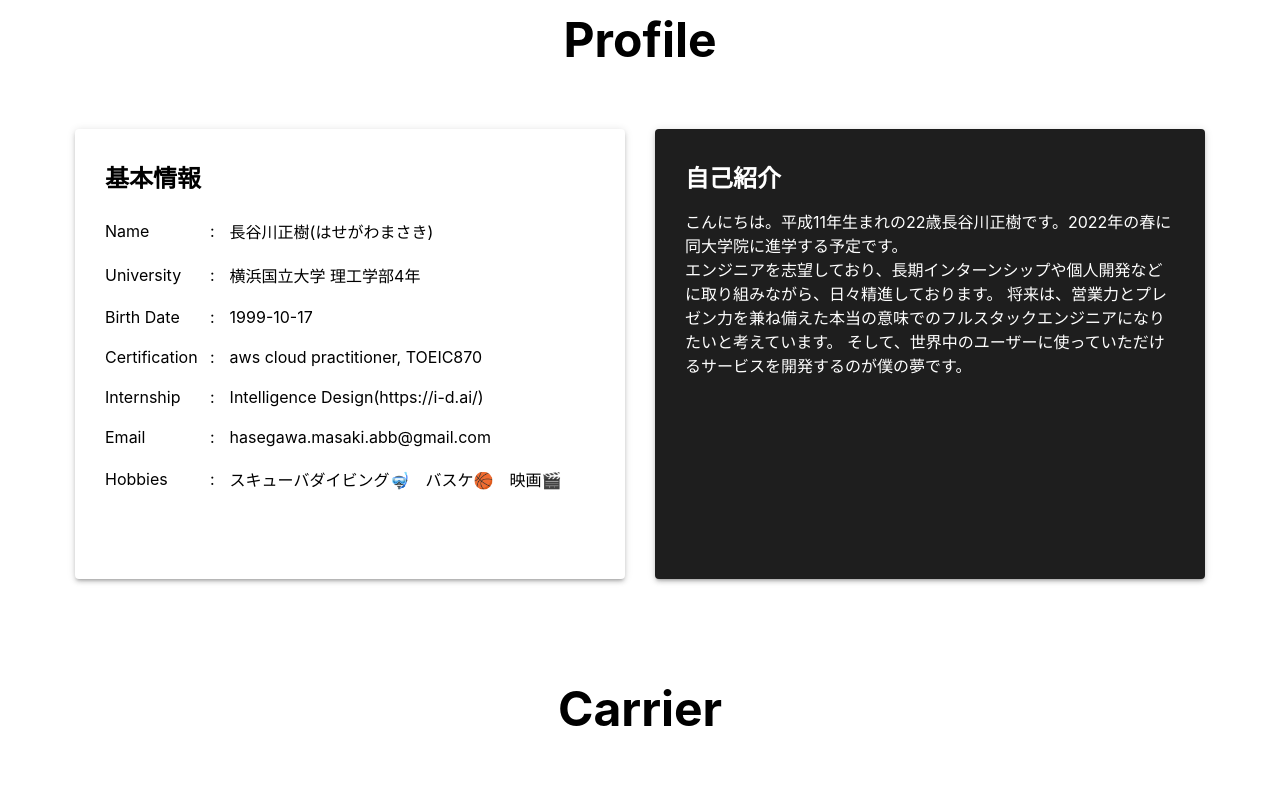
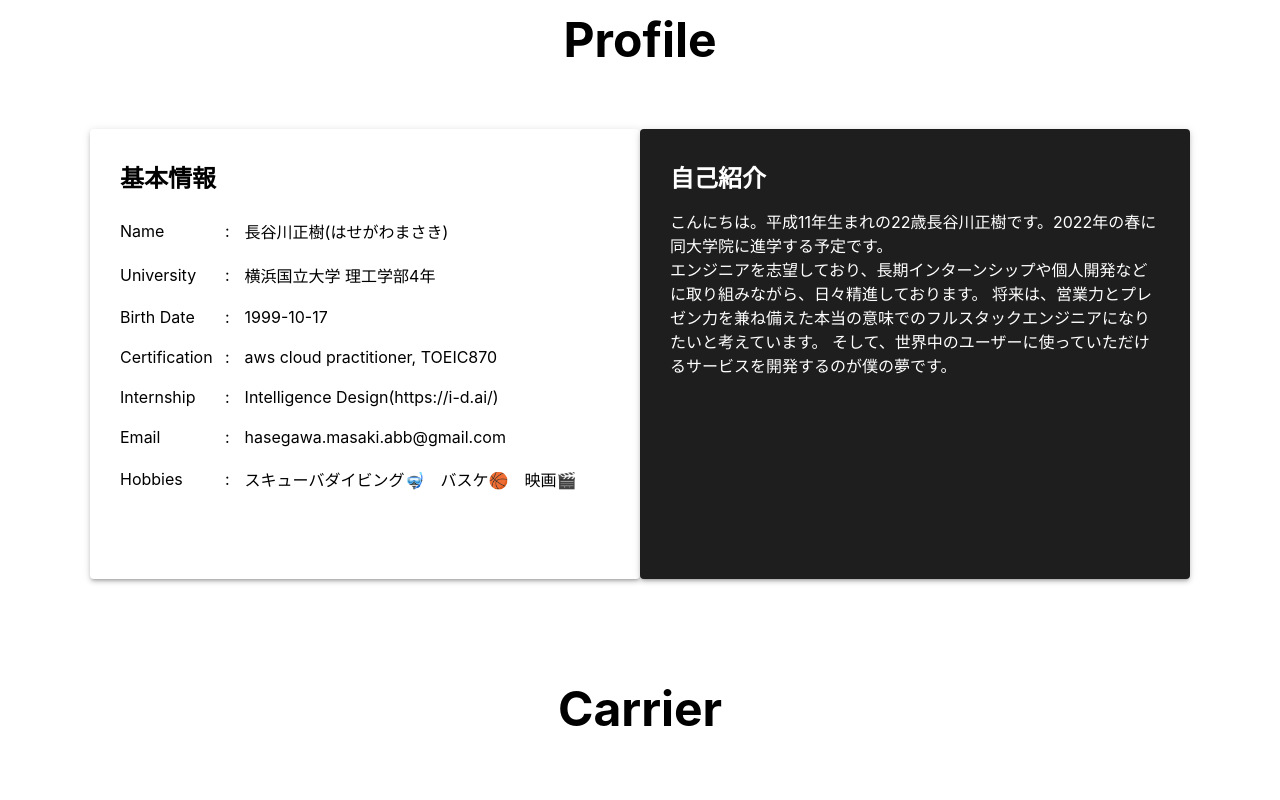
Before and after one commit to hasegawa282/portfolio, a Next.js app: page / in a window 1280 px wide. Shown: the part 860-1660 px from the top of the page. Built offline with nearby package versions, Linux system fonts and the light colour scheme.

Commit message:
theme消去

```diff
--- a/src/components/atoms/PfCard.tsx
+++ b/src/components/atoms/PfCard.tsx
@@ -1,7 +1,7 @@
 import * as React from 'react';
 import {Card, CardProps} from '@mui/material'
 import styled from 'styled-components'
-import { useMediaQuery, useTheme } from '@mui/material';
+// import { useMediaQuery, useTheme } from '@mui/material';
 
 export interface PfCardProps extends CardProps {
     is_white?: boolean;
@@ -10,10 +10,10 @@ export interface PfCardProps extends CardProps {
 
 const PfCard: React.FC<PfCardProps> = (props) => {
     // const theme = useTheme();
-    const matches = useMediaQuery(useTheme().breakpoints.up('sm'));
-    const m = matches ? 'true' : 'false'
+    // const matches = useMediaQuery(useTheme().breakpoints.up('sm'));
+    // const m = matches ? 'true' : 'false'
     return (
-        <StyledCard {...props} mathces={m} />
+        <StyledCard {...props} />
     );
 };
 
```
